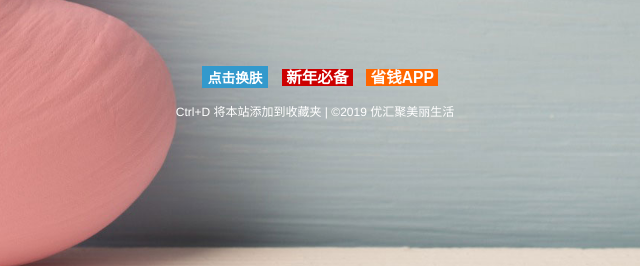
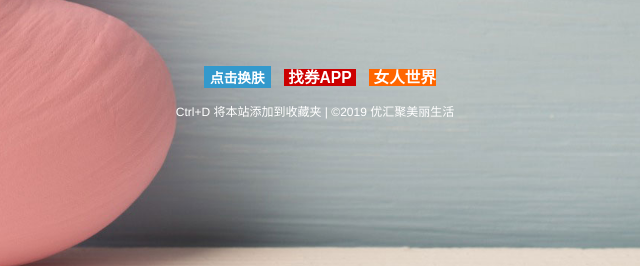
Before and after one commit to micsource/yohuiju, a plain HTML site: page index.html in a window 1280 px wide. Shown: the part 496-762 px from the top of the page, 325-965 px from the left. Drawn offline with Linux system fonts and the light colour scheme.

Commit message:
Update index.html

```diff
--- a/index.html
+++ b/index.html
@@ -65,8 +65,8 @@
 
 
 			<span id="changeSkin"><button  type="button">点击换肤</button></span>
-			<span id="redBag">&nbsp;<a href="https://s.click.taobao.com/t?e=m%3D2%26s%3DykaB9UEPeWkcQipKwQzePDAVflQIoZepK7Vc7tFgwiFRAdhuF14FMboI4Nwr1gVp79%2FTFaMDK6Qxpm5L6yJxAL9C0nn3ORP61yiITeSFpjc%2BMoPrVuS6BM3ekRgdsHfVEUYdl2ru5SuiZ%2BQMlGz6FQ%3D%3D" target="_blank">新年必备</a>&nbsp;</span>
-			<span id="makeMoney">&nbsp;<a href="http://www.mm51go.com" target="_blank">省钱APP&nbsp;</span>
+			<span id="redBag">&nbsp;<a href="cats/index.html" target="_blank">找券APP</a>&nbsp;</span>
+			<span id="makeMoney">&nbsp;<a href="http://www.mm51go.com" target="_blank">女人世界</span>
 			<br/><br/>
 
 			Ctrl+D 将本站添加到收藏夹 | ©2019 优汇聚美丽生活</div></div>
```
